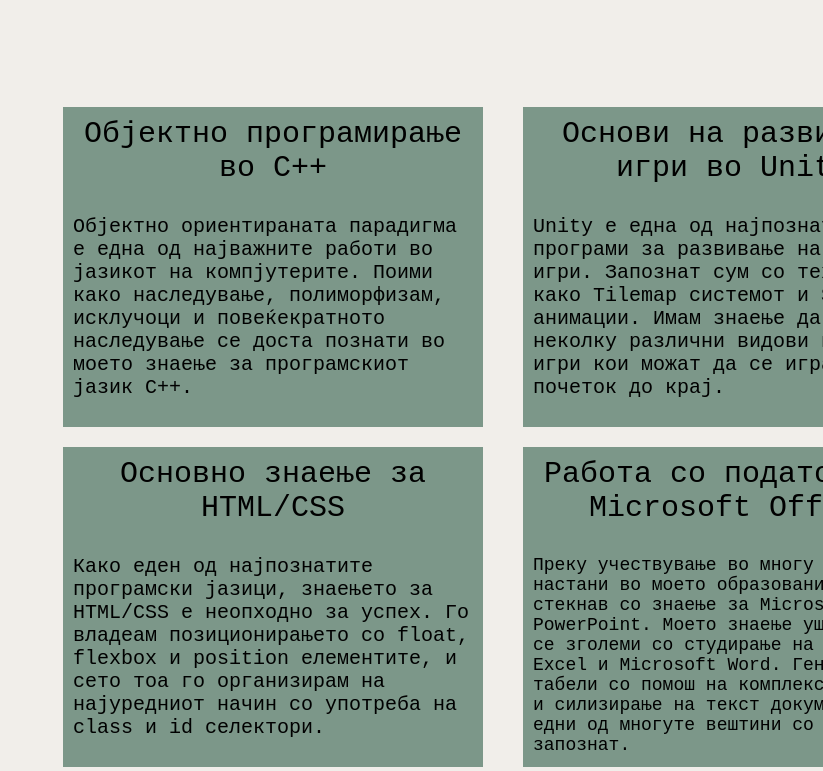
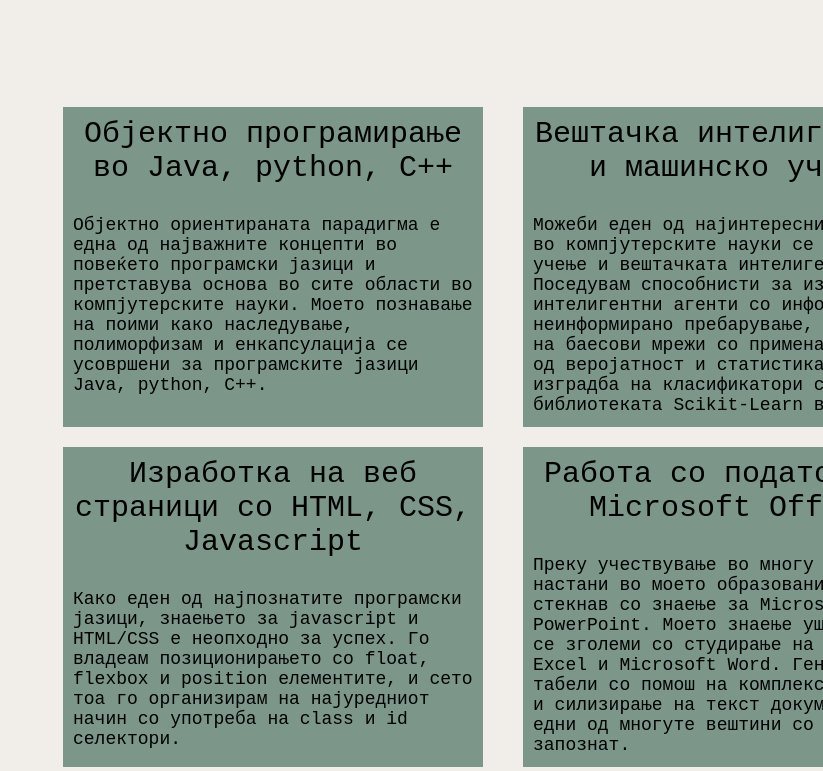
Before and after one commit to Dejan35/OOVD-Domasna, a plain HTML site: page index.html in a window 1280 px wide. Shown: the part 1292-2063 px from the top of the page, without its empty margins (457-1280 px from the left). Drawn offline with Linux system fonts and the light colour scheme.

Commit message:
Updated index 2023.html

```diff
--- a/index.html
+++ b/index.html
@@ -2,7 +2,7 @@
 <html>
     <head>
         <link rel="stylesheet" href="CSS/PersonalPage_CSS.css">
-
+        <meta charset="UTF-8">
     </head>
     <body>
         <div class="Icon">Д.</div>
@@ -15,10 +15,10 @@
         <div class="Line"></div></div>
 
         <div id="ThirdSection" class="ThirdSection"><div class="SectionTitle">Вештини</div>
-            <div class="Text"><div>Основи на развивање игри во Unity</div> Unity е една од најпознатите програми за развивање на видео игри. Запознат сум со техники како Tilemap системот и Skeletal анимации. Имам знаење да направам неколку различни видови на видео игри кои можат да се играат од почеток до крај.</div>
-            <div class="Text"><div>Објектно програмирање во C++</div> Објектно ориентираната парадигма е една од најважните работи во јазикот на компјутерите. Поими како наследување, полиморфизам, исклучоци и повеќекратното наследување се доста познати во моето знаење за програмскиот јазик C++.</div>
+            <div class="Text" style="font-size: 18px;"><div>Вештачка интелигенција и машинско учење</div> Можеби еден од најинтересните делови во компјутерските науки се машинското учење и вештачката интелигенција. Поседувам способнисти за изградба на интелигентни агенти со информирано/неинформирано пребарување, изградба на баесови мрежи со примена на знаење од веројатност и статистика и изградба на класификатори со библиотеката Scikit-Learn во python</div>
+            <div class="Text" style="font-size: 18px;"><div>Објектно програмирање во Java, python, C++</div> Објектно ориентираната парадигма е една од најважните концепти во повеќето програмски јазици и претставува основа во сите области во компјутерските науки. Моето познавање на поими како наследување, полиморфизам и eнкапсулација се усовршени за програмските јазици Java, python, C++.</div>
             <div class="Text" style="font-size: 18px;" ><div>Работа со податоци во Microsoft Office</div> Преку учествување во многу проекти и настани во моето образование се стекнав со знаење за Microsoft PowerPoint. Моето знаење уште повеќе се зголеми со студирање на Microsoft Excel и Microsoft Word. Генерирање на табели со помош на комплексни формули и силизирање на текст документ се едни од многуте вештини со кој сум запознат.</div>
-            <div class="Text"><div>Основно знаење за HTML/CSS</div> Како еден од најпознатите програмски јазици, знаењето за HTML/CSS е неопходно за успех. Го владеам позиционирањето со float, flexbox и position елементите, и сето тоа го организирам на најуредниот начин со употреба на class и id селектори.</div>
+            <div class="Text" style="font-size: 18px;"><div>Изработка на веб страници со HTML, CSS, Javascript</div> Како еден од најпознатите програмски јазици, знаењето за javascript и HTML/CSS е неопходно за успех. Го владеам позиционирањето со float, flexbox и position елементите, и сето тоа го организирам на најуредниот начин со употреба на class и id селектори.</div>
             <div class="Line"></div>
             <div class="SectionTitle2">Хоби</div>
         </div>
```
